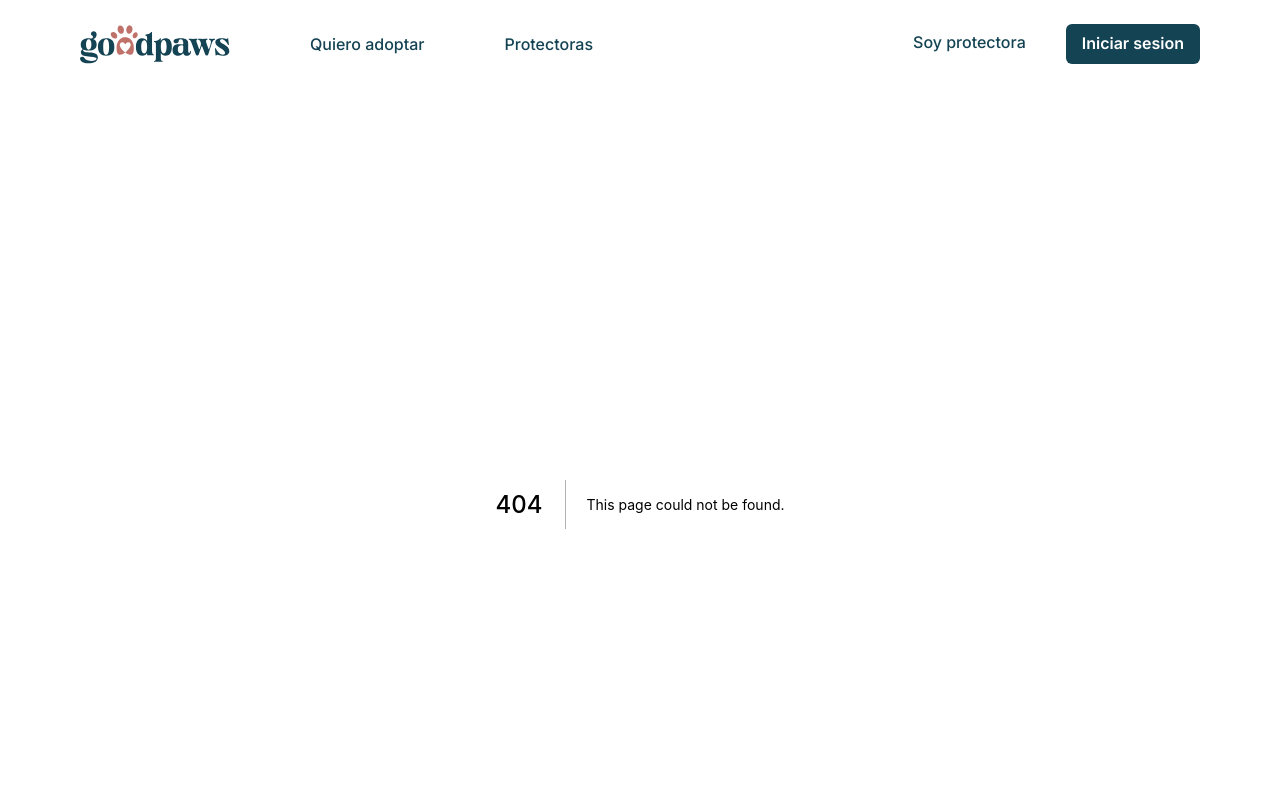
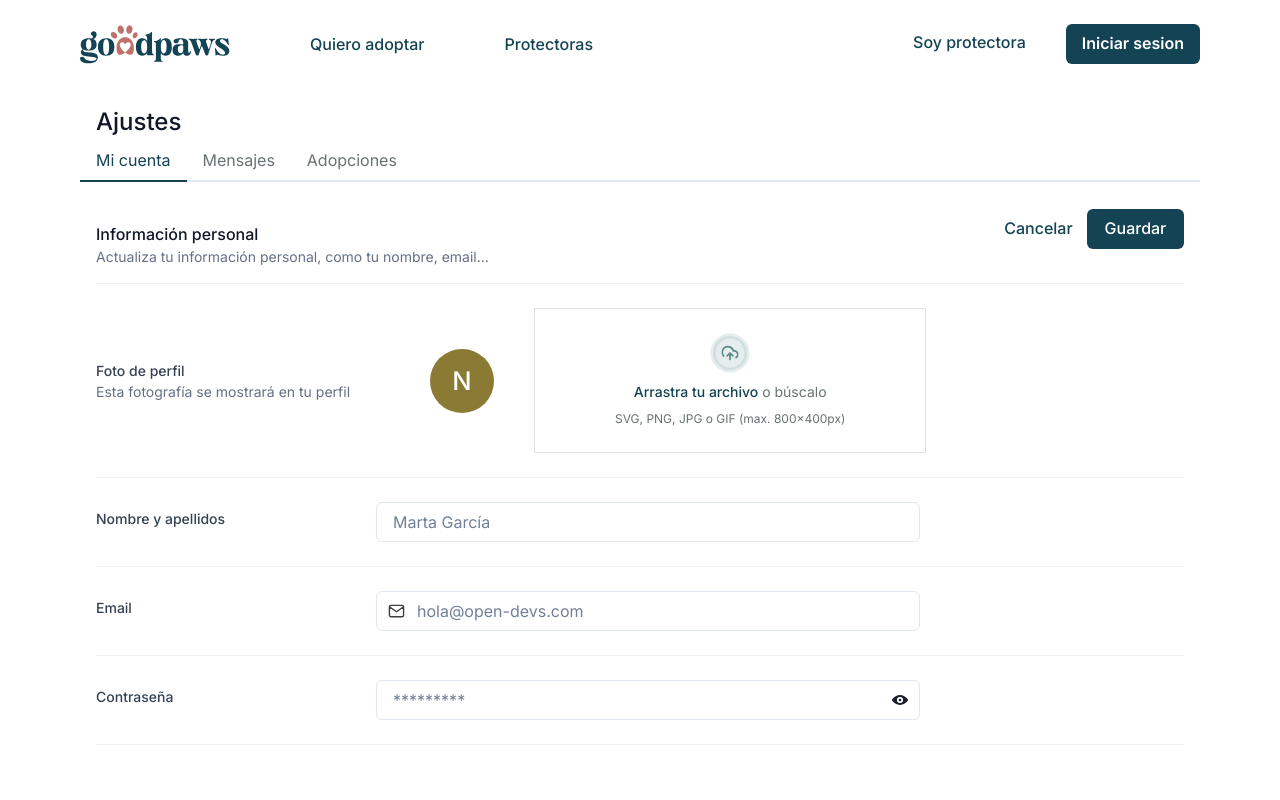
Before and after one commit to Open-Bootcamp/protectoras-animales, a Next.js app in the folder good-paws-web/: page /profile in a window 1280 px wide. Before the commit this address had no page. Shown: the top 800 px of the page. Built offline with nearby package versions, Linux system fonts and the light colour scheme.

Commit message:
[Ref #77]: Layout user account settings page "my account".

```diff
--- /dev/null
+++ b/good-paws-web/src/pages/profile/AvatarComponent.js
@@ -0,0 +1,21 @@
+import { Avatar, Box, Text } from "@chakra-ui/react";
+import React from "react";
+
+export default function AvatarComponent() {
+  return (
+    <>
+      <Box>
+        <Text fontSize="sm" color={"#344054"} fontWeight="500">
+          Foto de perfil
+        </Text>
+        <Text fontSize="sm" color={"#667085"} fontWeight="400">
+          Esta fotografía se mostrará en tu perfil
+        </Text>
+      </Box>
+
+      <Box align="center" mt={10} mb={10}>
+        <Avatar name="name" src="" size="lg" align="center" />
+      </Box>
+    </>
+  );
+}
--- /dev/null
+++ b/good-paws-web/src/pages/profile/DesktopProfile.js
@@ -0,0 +1,65 @@
+import { ViewIcon } from "@chakra-ui/icons";
+import { Box, Divider, Flex, FormControl, HStack } from "@chakra-ui/react";
+import envelope from "../../../public/assets/images/envelope-icon.svg";
+import AvatarComponent from "./AvatarComponent";
+import FormControlComponent from "./FormControlComponent";
+import PersonalDataComponent from "./PersonalDataComponent";
+import UploadComponent from "./UploadComponent";
+
+export default function DesktopProfile({ formik }) {
+  return (
+    <Box display={{ base: "none", lg: "block" }}>
+      <Flex align="center" justify="space-between">
+        <PersonalDataComponent />
+      </Flex>
+      <Divider mt={2} mb={6} />
+      <HStack spacing={10}>
+        <HStack spacing={20}>
+          <AvatarComponent />
+        </HStack>
+        <UploadComponent pl={20} pr={20} />
+      </HStack>
+      <Divider mt={6} mb={6} />
+      <form onSubmit={formik.handleSubmit}>
+        <FormControl>
+          <HStack>
+            <FormControlComponent
+              label="Nombre y apellidos"
+              name="fullname"
+              type="text"
+              placeholder="Marta García"
+              formik={formik}
+            />
+          </HStack>
+        </FormControl>
+        <Divider mt={6} mb={6} />
+        <FormControl>
+          <HStack>
+            <FormControlComponent
+              label="Email"
+              name="email"
+              type="email"
+              placeholder="hola@open-devs.com"
+              icon={envelope}
+              formik={formik}
+            />
+          </HStack>
+        </FormControl>
+        <Divider mt={6} mb={6} />
+        <FormControl>
+          <HStack>
+            <FormControlComponent
+              label="Contraseña"
+              name="password"
+              type="password"
+              placeholder="*********"
+              icon={<ViewIcon />}
+              formik={formik}
+            />
+          </HStack>
+        </FormControl>
+      </form>
+      <Divider mt={6} mb={6} />
+    </Box>
+  );
+}
--- /dev/null
+++ b/good-paws-web/src/pages/profile/FormControlComponent.js
@@ -0,0 +1,82 @@
+import {
+  Box,
+  FormLabel,
+  IconButton,
+  Input,
+  InputGroup,
+  InputLeftElement,
+  InputRightElement,
+} from "@chakra-ui/react";
+import Image from "next/image";
+
+export default function FormControlComponent({
+  label,
+  name,
+  type,
+  placeholder,
+  icon,
+  formik,
+}) {
+  return (
+    <>
+      <Box w={{ lg: "25%" }}>
+        <FormLabel htmlFor={name} color={"#344054"} fontSize="sm">
+          {label}
+        </FormLabel>
+      </Box>
+      {icon ? (
+        <Box w={{ lg: "50%" }}>
+          <InputGroup>
+            {type === "email" ? (
+              <InputLeftElement
+                pointerEvents="none"
+                children={
+                  <IconButton
+                    bgColor="transparent"
+                    _hover={{ bg: "transparent" }}
+                    _active={{ bg: "transparent" }}
+                    icon={
+                      <Image src={icon} alt={label} width={17} height={14} />
+                    }
+                  />
+                }
+              />
+            ) : (
+              <InputRightElement
+                children={
+                  <IconButton
+                    bgColor="transparent"
+                    _hover={{ bg: "transparent" }}
+                    _active={{ bg: "transparent" }}
+                    icon={icon}
+                  />
+                }
+              />
+            )}
+
+            <Input
+              id={name}
+              name={name}
+              type={type}
+              placeholder={placeholder}
+              onChange={formik.handleChange}
+              value={formik.values.email}
+            />
+          </InputGroup>
+        </Box>
+      ) : (
+        <Box w={{ lg: "50%" }}>
+          <Input
+            id={name}
+            name={name}
+            type={type}
+            placeholder={placeholder}
+            onChange={formik.handleChange}
+            value={formik.values.email}
+            color="gray5"
+          />
+        </Box>
+      )}
+    </>
+  );
+}
--- /dev/null
+++ b/good-paws-web/src/pages/profile/MobileProfile.js
@@ -0,0 +1,67 @@
+import { ViewIcon } from "@chakra-ui/icons";
+import {
+  Box,
+  Divider,
+  FormControl,
+  StackDivider,
+  VStack,
+} from "@chakra-ui/react";
+import envelope from "../../../public/assets/images/envelope-icon.svg";
+import AvatarComponent from "./AvatarComponent";
+import FormControlComponent from "./FormControlComponent";
+import PersonalDataComponent from "./PersonalDataComponent";
+import UploadComponent from "./UploadComponent";
+
+export default function MobileProfile({ formik }) {
+  return (
+    <Box display={{ base: "block", lg: "none" }}>
+      <Box>
+        <PersonalDataComponent />
+        <AvatarComponent />
+        <UploadComponent />
+        <Divider mt={6} mb={6} />
+        <Box>
+          <form onSubmit={formik.handleSubmit}>
+            <VStack
+              divider={<StackDivider borderColor={"#EAECF0"} />}
+              spacing={4}
+              align="stretch"
+            >
+              <FormControl>
+                <FormControlComponent
+                  label="Nombre y apellidos"
+                  name="fullname"
+                  type="text"
+                  placeholder="Marta García"
+                  formik={formik}
+                />
+              </FormControl>
+              <FormControl>
+                <FormControlComponent
+                  label="Email"
+                  name="email"
+                  type="email"
+                  placeholder="hola@open-devs.com"
+                  icon={envelope}
+                  formik={formik}
+                />
+              </FormControl>
+
+              <FormControl>
+                <FormControlComponent
+                  label="Contraseña"
+                  name="password"
+                  type="password"
+                  placeholder="*********"
+                  icon={<ViewIcon />}
+                  formik={formik}
+                />
+              </FormControl>
+            </VStack>
+          </form>
+        </Box>
+        <Divider mt={6} mb={6} />
+      </Box>
+    </Box>
+  );
+}
--- /dev/null
+++ b/good-paws-web/src/pages/profile/PersonalDataComponent.js
@@ -0,0 +1,30 @@
+import { Box, Button, Text } from "@chakra-ui/react";
+import React from "react";
+
+export default function PersonalDataComponent() {
+  return (
+    <>
+      <Box mt={6} mb={2}>
+        <Text color={"#101828"} fontWeight="500">
+          Información personal
+        </Text>
+        <Text fontSize="sm" color={"#667085"} fontWeight="400">
+          Actualiza tu información personal, como tu nombre, email...
+        </Text>
+      </Box>
+      <Box mb={4}>
+        <Button
+          bgColor="transparent"
+          color="primary"
+          fontWeight="500"
+          width="50%"
+        >
+          Cancelar
+        </Button>
+        <Button bgColor="primary" color="white" fontWeight="500" width="50%">
+          Guardar
+        </Button>
+      </Box>
+    </>
+  );
+}
--- /dev/null
+++ b/good-paws-web/src/pages/profile/UploadComponent.js
@@ -0,0 +1,35 @@
+import { Box, IconButton, Text } from "@chakra-ui/react";
+import Image from "next/image";
+import React from "react";
+import upload from "../../../public/assets/images/upload-icon.svg";
+
+export default function UploadComponent({ pl, pr }) {
+  return (
+    <Box
+      borderColor="gray2"
+      borderWidth="1px"
+      align="center"
+      pt={6}
+      pb={6}
+      pl={pl}
+      pr={pr}
+    >
+      <IconButton
+        bgColor="transparent"
+        _hover={{ bg: "transparent" }}
+        _active={{ bg: "transparent" }}
+        fontSize="40px"
+        icon={<Image src={upload} alt="Upload icon" width={40} height={40} />}
+      />
+      <Text color="gray4" fontSize="sm" fontWeight="400" mt={2} mb={2}>
+        <Text as="b" color="primary" fontWeight="500">
+          Arrastra tu archivo
+        </Text>{" "}
+        o búscalo
+      </Text>
+      <Text color="gray4" fontSize="xs" fontWeight="400">
+        SVG, PNG, JPG o GIF (max. 800x400px)
+      </Text>
+    </Box>
+  );
+}
--- /dev/null
+++ b/good-paws-web/src/pages/profile/index.js
@@ -0,0 +1,53 @@
+import {
+  Text,
+  Tabs,
+  TabList,
+  TabPanels,
+  Tab,
+  TabPanel,
+  Box,
+} from "@chakra-ui/react";
+
+import { useFormik } from "formik";
+import DesktopProfile from "./DesktopProfile";
+import MobileProfile from "./MobileProfile";
+
+export default function index() {
+  const formik = useFormik({
+    initialValues: {
+      fullName: "",
+      email: "",
+      password: "",
+    },
+    onSubmit: (values) => {
+      alert(JSON.stringify(values, null, 2));
+    },
+  });
+  return (
+    <Box pl={{ base: 4, lg: 20 }} pr={{ base: 4, lg: 20 }}>
+      <Text fontSize="2xl" color={"#101828"} fontWeight="500" ml={4}>
+        Ajustes
+      </Text>
+      <Tabs>
+        <TabList>
+          <Tab>Mi cuenta</Tab>
+          <Tab>Mensajes</Tab>
+          <Tab>Adopciones</Tab>
+        </TabList>
+
+        <TabPanels>
+          <TabPanel>
+            <MobileProfile formik={formik} />
+            <DesktopProfile formik={formik} />
+          </TabPanel>
+          <TabPanel>
+            <p>Mensajes!</p>
+          </TabPanel>
+          <TabPanel>
+            <p>Adopciones!</p>
+          </TabPanel>
+        </TabPanels>
+      </Tabs>
+    </Box>
+  );
+}
--- a/good-paws-web/src/styles/ChakraTheme.jsx
+++ b/good-paws-web/src/styles/ChakraTheme.jsx
@@ -25,6 +25,20 @@ const theme = extendTheme({
     failure: "#f1554b",
     error: "#667085",
   },
+  components: {
+    Tabs: {
+      variants: {
+        line: {
+          tab: {
+            color: "gray4",
+            _selected: {
+              color: "primary",
+            },
+          },
+        },
+      },
+    },
+  },
 });
 
 export default theme;
```
Also changed, not shown: good-paws-web/public/assets/images/envelope-icon.svg (added), good-paws-web/public/assets/images/upload-icon.svg (added).
